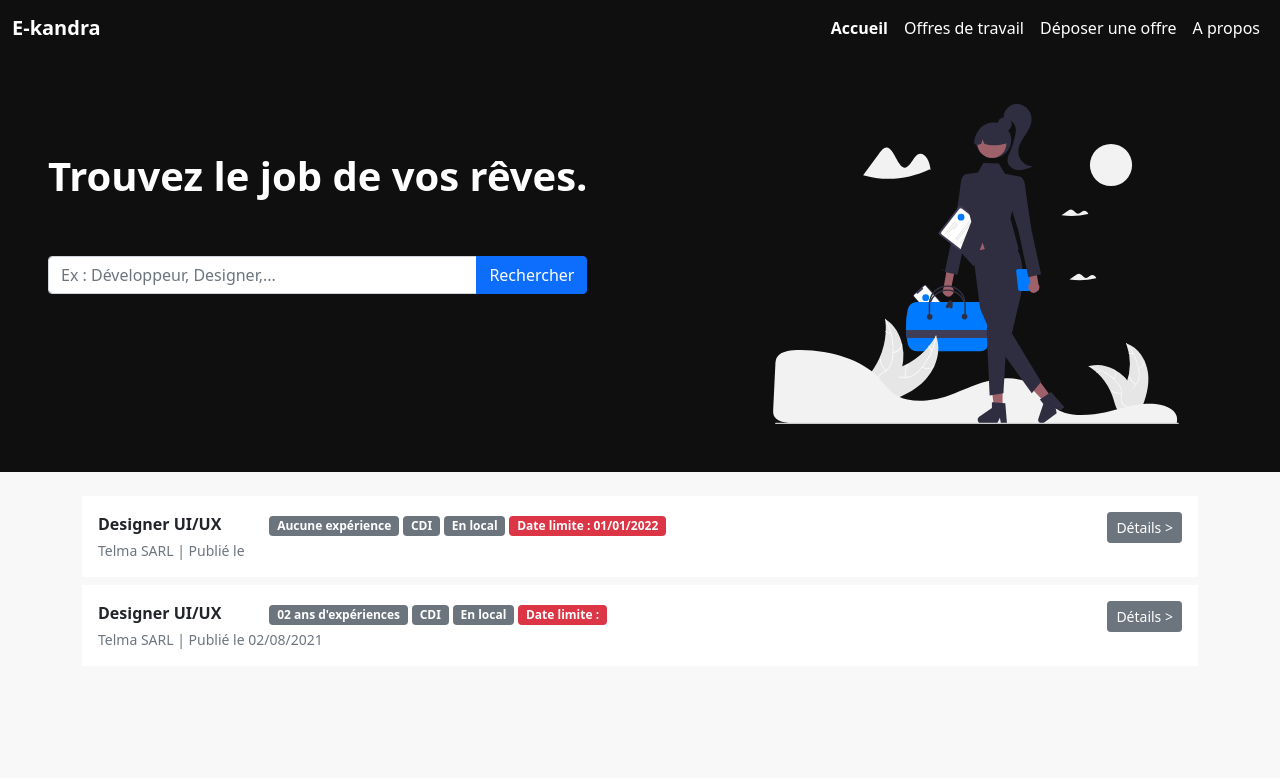
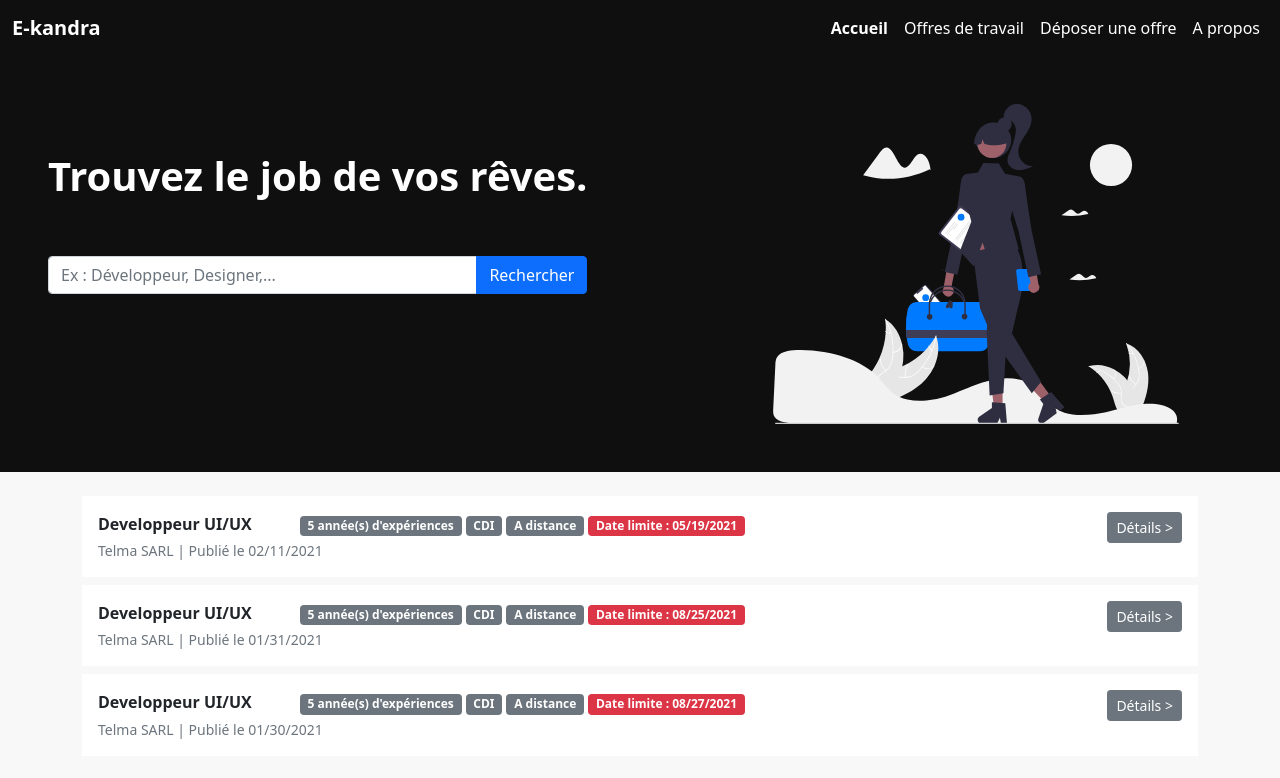
Before and after one commit to andolalaina/react-e-kandra, a React (Create React App) app: page / in a window 1280 px wide. Shown: the top 778 px of the page. Built offline with nearby package versions, Linux system fonts and the light colour scheme.

Commit message:
Data-driven components and split Sortable and Filterable components

```diff
--- a/src/App.tsx
+++ b/src/App.tsx
@@ -1,10 +1,8 @@
 import './App.css';
 import Header from './components/Header';
 import Hero from './components/Hero';
-import JobList from './components/JobList';
 import { BrowserRouter as Router, Switch, Route } from 'react-router-dom';
-import SortableFilterableJobList from './components/SortableFilterableJobList';
-
+import FilterableJobList from './components/FilterableJobList';
 
 function App() {
   return (
@@ -14,10 +12,10 @@ function App() {
         <Switch>
           <Route exact path="/">
             <Hero />
-            <JobList />
+            <FilterableJobList />
           </Route>
           <Route exact path="/jobs">
-            <SortableFilterableJobList />
+            <FilterableJobList showFilters />
           </Route>
           <Route exact path="/jobs/:id">
             JobDetails
--- a/src/components/SortableFilterableJobList.tsx
+++ b/src/components/FilterableJobList.tsx
@@ -1,10 +1,12 @@
 import { Button, InputGroup, FormControl, Form, Row, Col, Container } from "react-bootstrap";
-import JobList from './JobList';
+import { jobs, title as titles , type as types , method as methods , company as companies   } from "../data/data";
+import { SortableJobList } from "./SortableJobList";
 
-export default function SortableFilterableJobList() {
-    let jobs = [1];
+export default function FilterableJobList(props) {
+    let {showFilters} = props;
     return(
         <div>
+            {showFilters && (
             <Container fluid className="py-5 bg-white">
             <Row>
                 <Col>
@@ -38,12 +40,9 @@ export default function SortableFilterableJobList() {
                                         <InputGroup>
                                             <Form.Select>
                                                 <option>Type de contrat</option>
-                                                <option value="1">CDI</option>
-                                                <option value="2">CDD</option>
-                                                <option value="3">Stage</option>
-                                                <option value="4">Intérim</option>
-                                                <option value="5">Freelance</option>
-                                                <option value="6">Consultance</option>
+                                                {types.map((t) => (
+                                                    <option value={t.id}>{t.name}</option>
+                                                ))}
                                             </Form.Select>
                                         </InputGroup>
                                     </Col>
@@ -51,10 +50,9 @@ export default function SortableFilterableJobList() {
                                         <InputGroup>
                                             <Form.Select>
                                                 <option>Mode de travail</option>
-                                                <option value="1">En Local</option>
-                                                <option value="2">En télétravail</option>
-                                                <option value="3">Mixte</option>
-                                                <option value="4">A discuter</option>
+                                                {methods.map((m) => (
+                                                    <option value={m.id}>{m.name}</option>
+                                                ))}
                                             </Form.Select>
                                         </InputGroup>
                                     </Col>
@@ -65,8 +63,9 @@ export default function SortableFilterableJobList() {
                 </Col>
             </Row>
             </Container>
+            )}
             {jobs.length?(
-                <JobList />
+                <SortableJobList jobs={jobs} titles={titles} types={types} methods={methods} companies={companies}/>
             ):(
                 <Container className="my-5 d-flex justify-content-around">
                     <h3>- Aucun Résultat -</h3>
--- a/src/components/Job.tsx
+++ b/src/components/Job.tsx
@@ -1,10 +1,8 @@
-import React from 'react';
 import { Button, Badge } from 'react-bootstrap';
 import { NavLink } from 'react-router-dom';
 
 export default function Job(props) {
     let {id, title, experience, type, mode, uploader, uploadDate, deadline} = props;
-    // const DetailButton = (<Button variant="secondary" size="sm">Détails {true && ">"}</Button>);
 
     return(
         <div className="p-3 my-2 d-flex flex-row justify-content-between" style={{backgroundColor: "white"}}>
@@ -13,7 +11,7 @@ export default function Job(props) {
                 <div className="description">
                     <div className="text-bold">
                         {title}
-                        <Badge bg="secondary" className="ms-5">{experience} {experience ? "d'expériences" : "Aucune expérience"}</Badge>
+                        <Badge bg="secondary" className="ms-5">{experience} {experience ? "année(s) d'expériences" : "Aucune expérience"}</Badge>
                         <Badge bg="secondary" className="ms-1">{type}</Badge>
                         <Badge bg="secondary" className="ms-1">{mode}</Badge>
                         <Badge bg="danger" className="ms-1">Date limite : {deadline}</Badge>
--- a/src/components/JobList.tsx
+++ b/src/components/JobList.tsx
@@ -1,11 +1,21 @@
 import Job from './Job'
 
 export default function JobList(props:any) {
+    let {jobs, titles, types, methods, companies} = props;
+    console.log(jobs);
     return(
         <div className="py-3">
             <div className="container">
-                <Job id="1" title="Designer UI/UX" experience="" type="CDI" mode="En local" uploader="Telma SARL" deadline="01/01/2022"/>
-                <Job id="2" title="Designer UI/UX" experience="02 ans" type="CDI" mode="En local" uploader="Telma SARL" uploadDate="02/08/2021"/>
+                {jobs.map((job) => (
+                    <Job id={job.id}
+                    title={titles.find((t) => t.id === job.title)!.name}
+                    experience={job.experience}
+                    type={types.find((t) => t.id === job.type)!.name}
+                    mode={methods.find((m) => m.id === job.method)!.name}
+                    uploader={companies.find((c) => c.id === job.company)!.name}
+                    deadline={job.deadline}
+                    uploadDate={job.uploadDate} />
+                ))}
             </div>
         </div>
     )
--- /dev/null
+++ b/src/components/SortableJobList.tsx
@@ -0,0 +1,13 @@
+import JobList from "./JobList";
+
+export function SortableJobList(props) {
+    let {jobs, titles, types, methods, companies} = props;
+    jobs.sort((job1, job2) => {
+        let date1 = new Date(job1.uploadDate);
+        let date2 = new Date(job2.uploadDate);
+        return date2.getTime() - date1.getTime();
+      });
+    return (
+        <JobList jobs={jobs} titles={titles} types={types} methods={methods} companies={companies}/>
+    )
+}
--- /dev/null
+++ b/src/data/data.ts
@@ -0,0 +1,116 @@
+export const jobs = [
+    {
+        id: 1,
+        title: 1,
+        description: `Design your full-time freelance career as a developer with Toptal.
+
+        Freelance work is defining developer careers in exciting new ways. If you’re passionate about rapidly growing your career by working with leading Fortune 500 brands and innovative Silicon Valley startups, Toptal could be a great fit for your next career shift.
+
+        Toptal is an elite talent network made up of the world’s top 3% of developers, connecting the best and brightest freelancers with top organizations. Unlike a 9-to-5 job, you’ll choose your own schedule and work from anywhere. Jobs come to you, so you won’t bid for projects against other developers in a race to the bottom. Plus, Toptal takes care of all the overhead, empowering you to focus on successful engagements while getting paid on time, at the rate you decide, every time. Our sophisticated screening process makes sure you are provided with top clients without additional overhead. Joining the Toptal network also gives you access to technical training programs, mentors, and coaching programs, so you can connect with a global community of experts like you to expand your network and share peer-to-peer knowledge.
+
+        As a freelance developer, you can become a part of a community of experts in over 120 countries, working remotely on projects that meet your career ambitions."`,
+        type: 1,
+        method: 1,
+        experience: 5,
+        company: 1,
+        mail: "exemple@mail.com",
+        uploadDate: "01/31/2021",
+        deadline: "08/25/2021"
+    },
+    {
+        id: 1,
+        title: 1,
+        description: `Design your full-time freelance career as a developer with Toptal.
+
+        Freelance work is defining developer careers in exciting new ways. If you’re passionate about rapidly growing your career by working with leading Fortune 500 brands and innovative Silicon Valley startups, Toptal could be a great fit for your next career shift.
+
+        Toptal is an elite talent network made up of the world’s top 3% of developers, connecting the best and brightest freelancers with top organizations. Unlike a 9-to-5 job, you’ll choose your own schedule and work from anywhere. Jobs come to you, so you won’t bid for projects against other developers in a race to the bottom. Plus, Toptal takes care of all the overhead, empowering you to focus on successful engagements while getting paid on time, at the rate you decide, every time. Our sophisticated screening process makes sure you are provided with top clients without additional overhead. Joining the Toptal network also gives you access to technical training programs, mentors, and coaching programs, so you can connect with a global community of experts like you to expand your network and share peer-to-peer knowledge.
+
+        As a freelance developer, you can become a part of a community of experts in over 120 countries, working remotely on projects that meet your career ambitions."`,
+        type: 1,
+        method: 1,
+        experience: 5,
+        company: 1,
+        mail: "exemple@mail.com",
+        uploadDate: "02/11/2021",
+        deadline: "05/19/2021"
+    },
+    {
+        id: 1,
+        title: 1,
+        description: `Design your full-time freelance career as a developer with Toptal.
+
+        Freelance work is defining developer careers in exciting new ways. If you’re passionate about rapidly growing your career by working with leading Fortune 500 brands and innovative Silicon Valley startups, Toptal could be a great fit for your next career shift.
+
+        Toptal is an elite talent network made up of the world’s top 3% of developers, connecting the best and brightest freelancers with top organizations. Unlike a 9-to-5 job, you’ll choose your own schedule and work from anywhere. Jobs come to you, so you won’t bid for projects against other developers in a race to the bottom. Plus, Toptal takes care of all the overhead, empowering you to focus on successful engagements while getting paid on time, at the rate you decide, every time. Our sophisticated screening process makes sure you are provided with top clients without additional overhead. Joining the Toptal network also gives you access to technical training programs, mentors, and coaching programs, so you can connect with a global community of experts like you to expand your network and share peer-to-peer knowledge.
+
+        As a freelance developer, you can become a part of a community of experts in over 120 countries, working remotely on projects that meet your career ambitions."`,
+        type: 1,
+        method: 1,
+        experience: 5,
+        company: 1,
+        mail: "exemple@mail.com",
+        uploadDate: "01/30/2021",
+        deadline: "08/27/2021"
+    },
+];
+
+export const title = [
+    {
+        id: 1,
+        name: "Developpeur UI/UX"
+    },
+    {
+        id: 2,
+        name: "Developpeur Web"
+    },
+];
+
+export const type = [
+    {
+        id: 1,
+        name: "CDI"
+    },
+    {
+        id: 2,
+        name: "CDD"
+    },
+    {
+        id: 3,
+        name: "Stage"
+    },
+    {
+        id: 4,
+        name: "Interim"
+    },
+    {
+        id: 5,
+        name: "Consultance"
+    },
+];
+
+export const method = [
+    {
+        id: 1,
+        name: "A distance"
+    },
+    {
+        id: 2,
+        name: "En local"
+    },
+    {
+        id: 3,
+        name: "A discuter"
+    },
+];
+
+export const company = [
+    {
+        id: 1,
+        name: "Telma SARL"
+    },
+    {
+        id: 2,
+        name: "Bocasay"
+    },
+];
```
